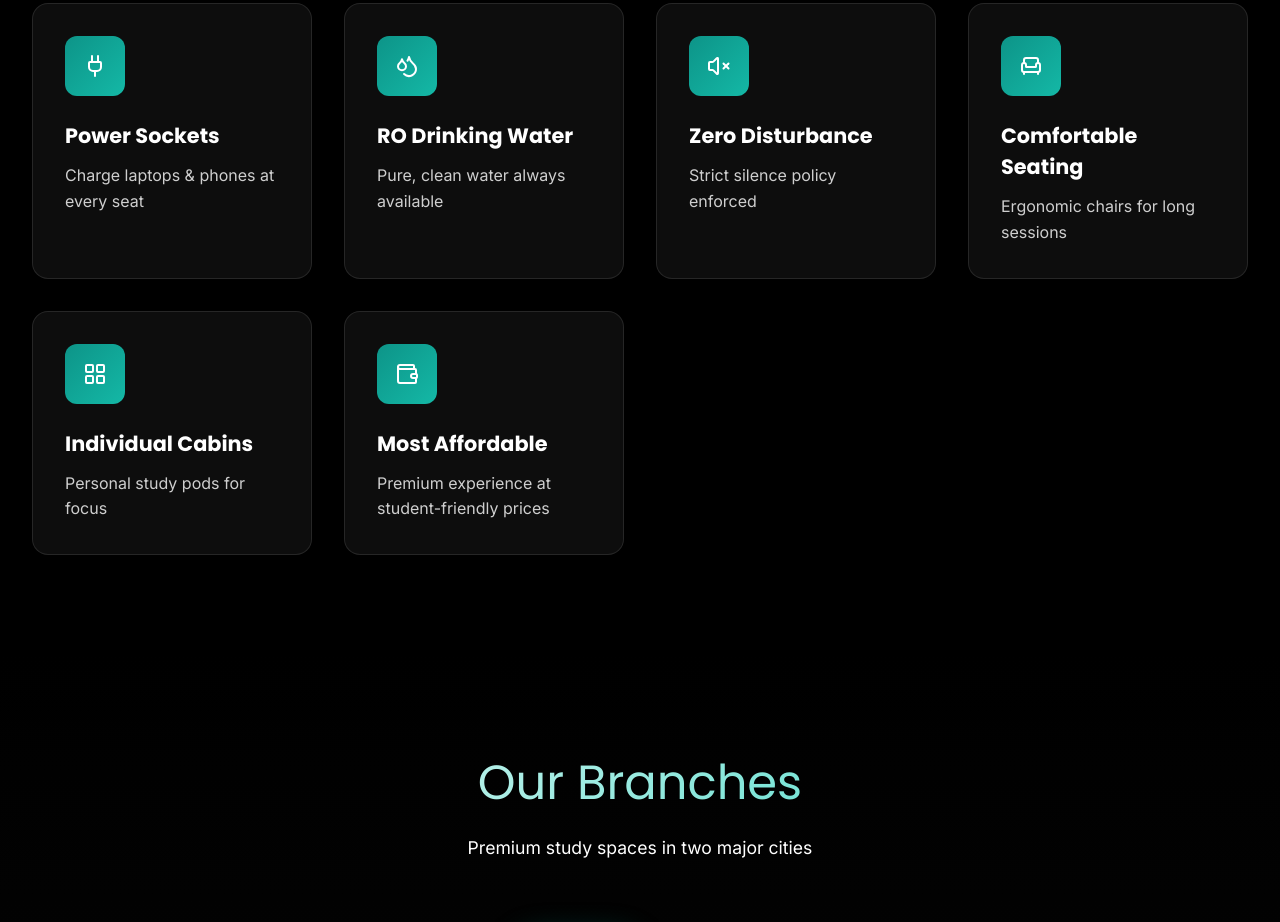
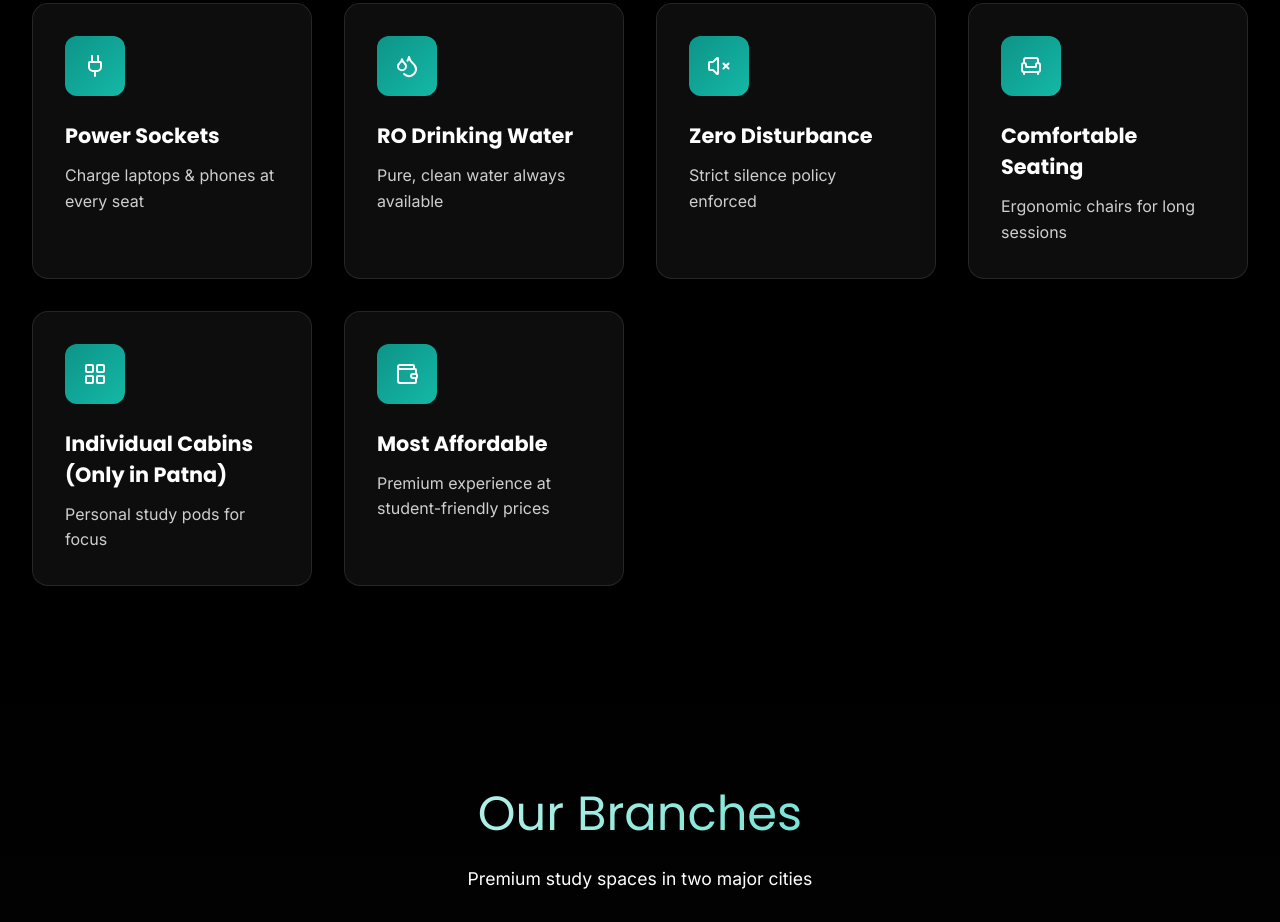
Before and after one commit to manav-jha/chartedstudieslibrary, a plain HTML site: page index.html in a window 1280 px wide. Shown: the part 1379-2301 px from the top of the page. Drawn offline with nearby package versions, Linux system fonts and the light colour scheme.

Commit message:
Update index.html

```diff
--- a/index.html
+++ b/index.html
@@ -1332,7 +1332,7 @@
                     <div class="feature-icon">
                         <i data-lucide="layout-grid"></i>
                     </div>
-                    <h3 class="feature-title">Individual Cabins</h3>
+                    <h3 class="feature-title">Individual Cabins<br>(Only in Patna) </h3>
                     <p class="feature-desc">Personal study pods for focus</p>
                 </div>
                 <div class="feature-card reveal stagger-4">
```
